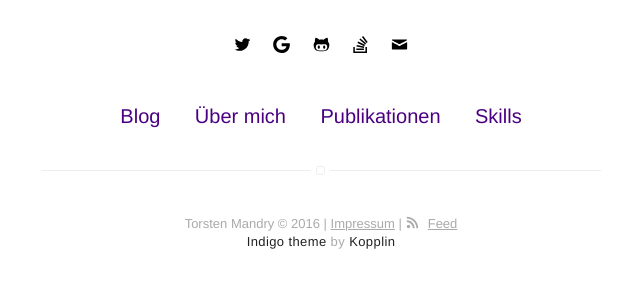
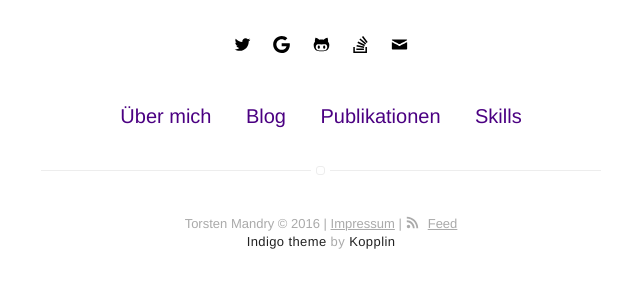
Before and after one commit to torstenmandry/torstenmandry.github.io, a Jekyll site: the page built from index.html, in a window 1280 px wide. Shown: the part 382-670 px from the top of the page, without its empty margins (319-959 px from the left). Built offline with Jekyll 4.4.1, drawn with Linux system fonts in a browser that asks for light colours.

Commit message:
order nav items

```diff
--- a/_includes/nav.html
+++ b/_includes/nav.html
@@ -4,6 +4,14 @@
             <li class="item">
                 <a class="link" href="{{ site.url }}/">Home</a>
             </li>
+        {% endif %}
+
+        {% if site.about == true %}
+            {% if page.title != "Über mich" %}
+                <li class="item">
+                    <a class="link" href="{{ site.url }}/about">Über mich</a>
+                </li>
+            {% endif %}
         {% endif %}
 
         {% if site.blog == true %}
@@ -22,14 +30,6 @@
             {% endif %}
         {% endif %}
 
-        {% if site.about == true %}
-            {% if page.title != "Über mich" %}
-                <li class="item">
-                    <a class="link" href="{{ site.url }}/about">Über mich</a>
-                </li>
-            {% endif %}
-        {% endif %}
-
         {% if page.title != "Publikationen" %}
             <li class="item">
                 <a class="link" href="{{ site.url }}/publications">Publikationen</a>
```
